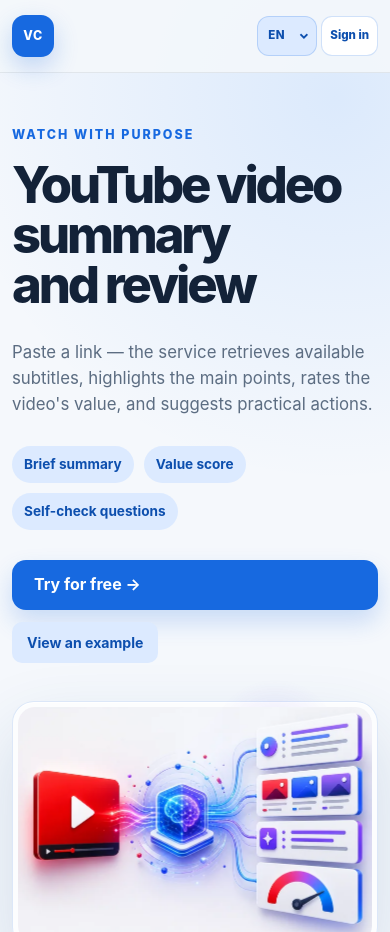
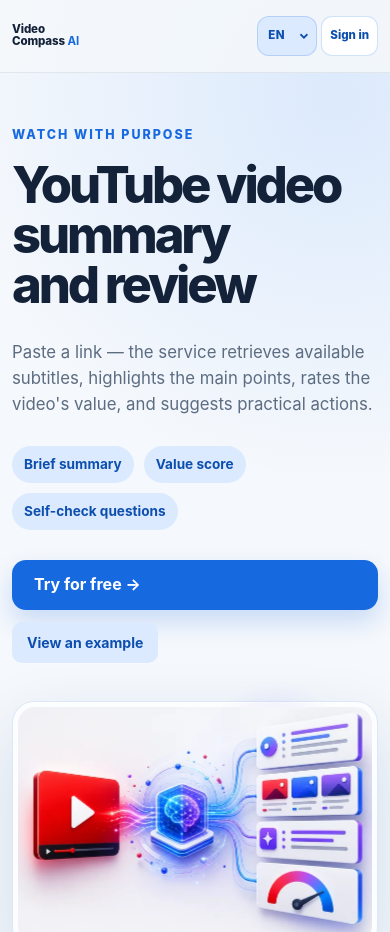
Before and after one commit to Konstantin1043/video-compass-ai-4216-lesson4, a website with bundled scripts: page index.html in a window 390 px wide. Shown: the top 932 px of the page. Built offline with nearby package versions, Linux system fonts and the light colour scheme; files whose address does not match are found by name.

Commit message:
refine: replace VC badge with responsive wordmark

```diff
--- a/app-v21.js
+++ b/app-v21.js
@@ -203,6 +203,8 @@
   elements.userEmail.textContent = state.user?.email || "";
   elements.creditBadge.textContent = authenticated ? text("creditsCount", { count: state.user.credits }) : "";
   elements.creditBadge.title = authenticated ? text("creditsTitle", { count: state.user.credits }) : "";
+  elements.creditBadge.dataset.compactLabel = authenticated ? `${state.user.credits}/10` : "";
+  elements.creditBadge.setAttribute("aria-label", authenticated ? text("creditsTitle", { count: state.user.credits }) : "");
   elements.authGate.hidden = authenticated && !noCredits;
   elements.gateAuth.hidden = authenticated;
   elements.authGateTitle.textContent = text(noCredits ? "noCreditsTitle" : "authGateTitle");
--- a/index.html
+++ b/index.html
@@ -29,8 +29,7 @@
           aria-label="VideoCompass AI — на главную"
           data-i18n-aria-label="brandHome"
         >
-          <span class="brand-mark" aria-hidden="true">VC</span>
-          <span>VideoCompass <b>AI</b></span>
+          <span class="brand-name" aria-hidden="true"><span>Video</span><span>Compass <b>AI</b></span></span>
         </a>
         <span class="course-label" data-i18n="tagline">Экономьте время на просмотре</span>
         <div class="header-tools">
--- a/styles.css
+++ b/styles.css
@@ -115,7 +115,6 @@
 
 .brand {
   display: inline-flex;
-  gap: 12px;
   align-items: center;
   color: var(--ink);
   font-weight: 760;
@@ -127,17 +126,9 @@
   color: var(--accent);
 }
 
-.brand-mark {
-  display: grid;
-  width: 42px;
-  height: 42px;
-  color: #fff;
-  background: var(--accent);
-  border-radius: 13px;
-  place-items: center;
-  font-size: 0.78rem;
-  letter-spacing: 0.04em;
-  box-shadow: 0 10px 24px rgba(23, 105, 224, 0.24);
+.brand-name {
+  display: inline-flex;
+  white-space: nowrap;
 }
 
 .course-label {
@@ -2147,6 +2138,22 @@
   .mobile-language-picker {
     display: block;
   }
+
+  .brand-name {
+    flex-direction: column;
+    font-size: 0.72rem;
+    line-height: 1.02;
+    letter-spacing: -0.01em;
+  }
+
+  .credit-badge {
+    font-size: 0;
+  }
+
+  .credit-badge::after {
+    content: attr(data-compact-label);
+    font-size: 0.72rem;
+  }
 }
 
 @media (max-width: 680px) {
@@ -2163,7 +2170,6 @@
     min-height: 72px;
   }
 
-  .brand > span:last-child,
   .user-email {
     display: none;
   }
@@ -2181,7 +2187,6 @@
 
   .credit-badge {
     padding-inline: 6px;
-    font-size: 0.7rem;
   }
 
   .header-history {
```
Also changed, not shown: privacy.html (+1 -1 lines), share.html (+1 -2 lines), test/frontend-v21.test.js (+19 -0 lines).
